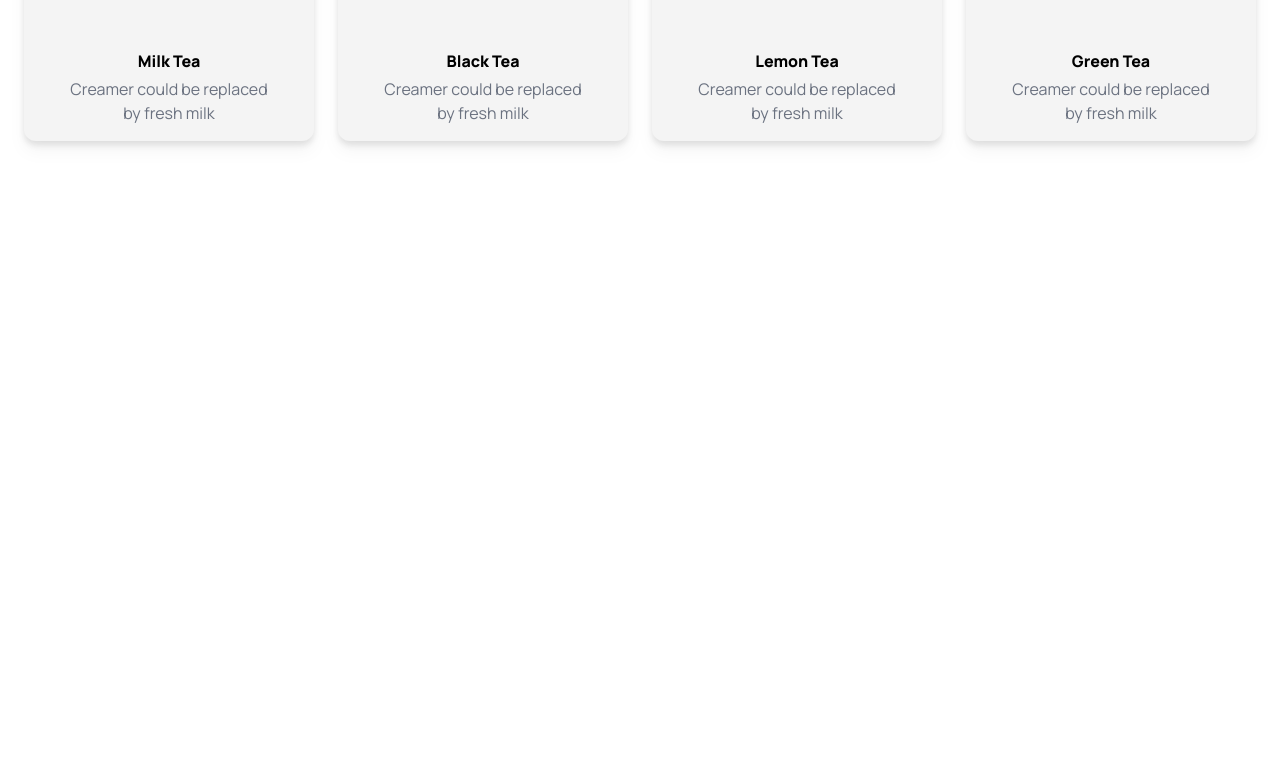
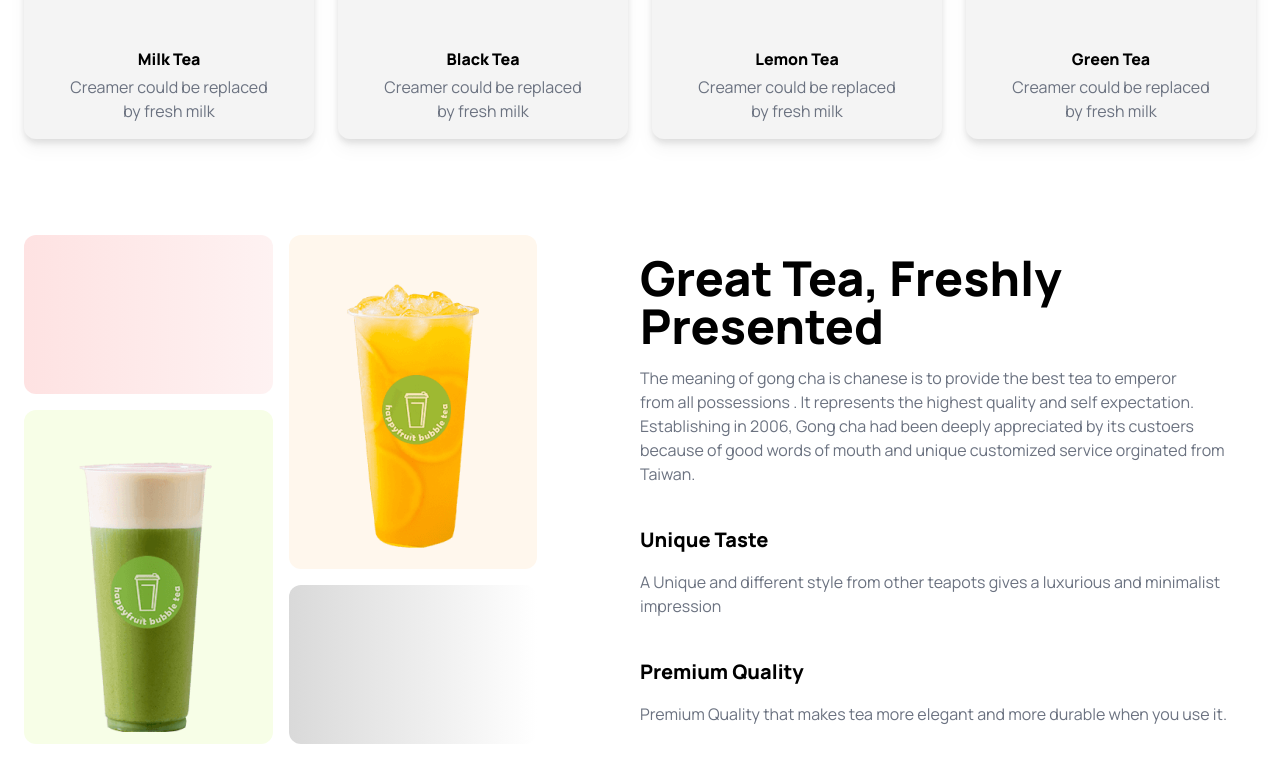
Before and after one commit to imyeasin19/Tea-Restaurant-website, a plain HTML site: page index.html in a window 1280 px wide. Shown: the part 1125-1908 px from the top of the page. Before the commit the page ends 1362 px from the top, so only its background shows below. Drawn offline with nearby package versions, Linux system fonts and the light colour scheme.

Commit message:
Added the greatly tea section with rowspan

```diff
--- a/index.html
+++ b/index.html
@@ -40,7 +40,7 @@
                     </button>
 
                 </div>
-                <div class="relative border border-red-500">
+                <div class="relative">
                     <div class="">
                         <img src="images/banner.png" alt="">
                     </div>
@@ -116,6 +116,42 @@
                 </div>
             </div>
         </section>
+        <!-- Great Tea Section -->
+         <section class="mb-24">
+            <div class="grid grid-cols-1 lg:grid-cols-2 items-center">
+                <!-- image section -->
+                 <div class="grid grid-cols-2 grid-rows-3 gap-4 lg:w-5/6">
+                    <div class=" bg-gradient-to-r from-red-100 to-red-50 rounded-xl">
+                    </div>
+                    <div class="bg-orange-50 rounded-xl row-span-2">
+                        <img class="mx-auto mt-12" src="images/fresh-1.png" alt="">
+                    </div>
+                    <div class="bg-lime-50 rounded-xl row-span-2">
+                        <img class="mx-auto mb-3 mt-12" src="images/fresh-2.png" alt="">
+                    </div>
+                    <div class=" bg-gradient-to-r from-[#D9D9D9] to-[#FFFFFF] rounded-xl">
+                    </div>
+                 </div>
+                 <!-- text section -->
+                  <div class="justify-stretch space-y-4">
+                    <h3 class="font-extrabold text-5xl">Great Tea, Freshly
+                        <br>Presented</h3>
+                        <!-- <br> -->
+                    <p class="text-base text-gray-500">The meaning of gong cha is chanese is to provide the best tea to emperor
+                        <br>from all possessions . It represents the highest quality and self expectation.
+                        <br>Establishing in 2006, Gong cha had been deeply appreciated by its custoers
+                        <br>because of good words of mouth and unique customized service orginated from Taiwan.</p>
+                        <br>
+                    <h5 class="font-extrabold text-xl">Unique Taste</h5>
+                    <!-- <br> -->
+                    <p class="text-base text-gray-500">A Unique and different style from other teapots gives a luxurious and minimalist impression</p>
+                    <br>
+                    <h5 class="font-extrabold text-xl">Premium Quality</h5>
+                    <!-- <br> -->
+                    <p class="text-base text-gray-500">Premium Quality that makes tea more elegant and more durable when you use it.</p>
+                  </div>
+            </div>
+         </section>
     </main>
     <footer>
 
```
